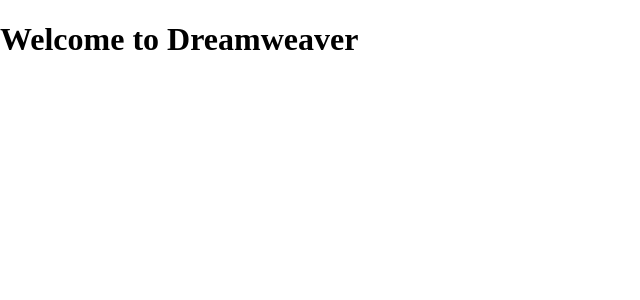
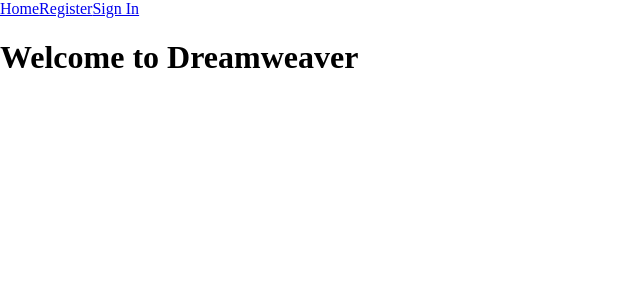
Before and after one commit to saraisa12/Dreamweaver-Frontend, a React (Vite) app: page / in a window 1280 px wide. Shown: the top 300 px of the page, without its empty margins (0-640 px from the left). Built offline with nearby package versions, Linux system fonts and the light colour scheme.

Commit message:
navUpdate

```diff
--- a/src/App.jsx
+++ b/src/App.jsx
@@ -1,40 +1,46 @@
-
-// App.js
-import "./App.css"
-import { Routes, Route } from "react-router-dom"
-import AddEvent from "./components/AddEvent"
-import ListEvents from "./components/ListEvents"
-import DetailsEvent from "./components/DetailsEvent"
-import ReserveEvent from "./components/ReserveEvent"
-import ReservationSuccess from "./components/ReservationSuccess"
+import './App.css'
+import { Routes, Route } from 'react-router-dom'
+import { useState } from 'react'
+import AddEvent from './components/AddEvent'
+import ListEvents from './components/ListEvents'
+import DetailsEvent from './components/DetailsEvent'
+import ReserveEvent from './components/ReserveEvent'
+import ReservationSuccess from './components/ReservationSuccess'
 import Feed from './pages/Feed'
 import Register from './pages/Register'
 import SignIn from './pages/SignIn'
 import Home from './pages/Home'
+import Nav from './components/Nav' // Import Nav here
 
 const App = () => {
+  const [user, setUser] = useState(null) // State for the user
+
+  const handleLogOut = () => {
+    setUser(null) // Clear user state on logout
+  }
+
   return (
     <div className="App">
-      <header>{/* Import Nav here */}</header>
+      <header>
+        <Nav user={user} handleLogOut={handleLogOut} />{' '}
+        {/* Pass user state and handleLogOut function */}
+      </header>
       <main>
         <Routes>
-          <Route path="/event/index" element={<ListEvents />} />{" "}
-          <Route path="/event/add" element={<AddEvent />} />{" "}
-          <Route path="/event/details/:id" element={<DetailsEvent />} />{" "}
-          <Route path="/event/reserve/:id" element={<ReserveEvent />} />{" "}
-          <Route path="/reservationsuccess" element={<ReservationSuccess />} />{" "}
-          <Route path="/" element={<Home />} /> {/* Home Page */}
-        <Route path="/feed" element={<Feed />} /> {/* Feed Page */}
-        <Route path="/register" element={<Register />} />{' '}
-        {/* Registration Page */}
-        <Route path="/signin" element={<SignIn />} /> {/* Sign In Page */}
+          <Route path="/event/index" element={<ListEvents />} />
+          <Route path="/event/add" element={<AddEvent />} />
+          <Route path="/event/details/:id" element={<DetailsEvent />} />
+          <Route path="/event/reserve/:id" element={<ReserveEvent />} />
+          <Route path="/reservationsuccess" element={<ReservationSuccess />} />
+          <Route path="/" element={<Home />} />
+          <Route path="/feed" element={<Feed />} />
+          <Route path="/register" element={<Register />} />
+          <Route path="/signin" element={<SignIn setUser={setUser} />} />{' '}
+          {/* Pass setUser to SignIn */}
         </Routes>
       </main>
     </div>
-
   )
-
-  //...
 }
 
 export default App
--- a/src/components/Nav.jsx
+++ b/src/components/Nav.jsx
@@ -0,0 +1,33 @@
+import { NavLink } from 'react-router-dom'
+
+const Nav = ({ user, handleLogOut }) => {
+  // Check if user is logged in
+  const userOptions = user ? (
+    <nav>
+      <NavLink to="/" onClick={handleLogOut} activeClassName="active-link">
+        Sign Out
+      </NavLink>
+      <NavLink to="/feed" activeClassName="active-link">
+        Home
+      </NavLink>
+      {/* Removed the email greeting */}
+    </nav>
+  ) : (
+    // Options for users who are not logged in
+    <nav>
+      <NavLink to="/" activeClassName="active-link" exact>
+        Home
+      </NavLink>
+      <NavLink to="/register" activeClassName="active-link">
+        Register
+      </NavLink>
+      <NavLink to="/signin" activeClassName="active-link">
+        Sign In
+      </NavLink>
+    </nav>
+  )
+
+  return <header>{userOptions}</header>
+}
+
+export default Nav
--- a/src/pages/SignIn.jsx
+++ b/src/pages/SignIn.jsx
@@ -2,7 +2,7 @@
 import { useNavigate } from 'react-router-dom'
 import { SignInUser } from '../services/Auth'
 
-const SignIn = () => {
+const SignIn = ({ setUser }) => {
   const navigate = useNavigate()
   const initialState = { email: '', password: '' }
   const [formValues, setFormValues] = useState(initialState)
@@ -13,10 +13,14 @@
 
   const handleSubmit = async (e) => {
     e.preventDefault()
-    const payload = await SignInUser(formValues)
-    setFormValues(initialState)
-    // Perform any additional actions with the payload, e.g., set user state
-    navigate('/feed')
+    try {
+      const user = await SignInUser(formValues)
+      setUser(user) // Set the user state on successful login
+      setFormValues(initialState)
+      navigate('/') // Redirect to the Home page
+    } catch (error) {
+      console.error('Sign-in error:', error)
+    }
   }
 
   return (
```
Also changed, not shown: src/main.jsx (+4 -4 lines).
